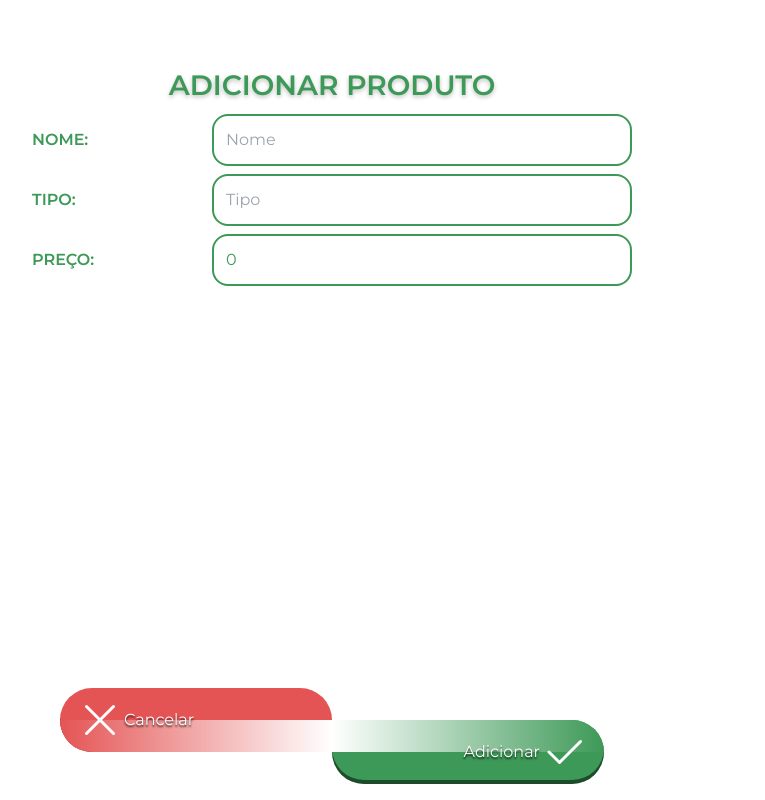
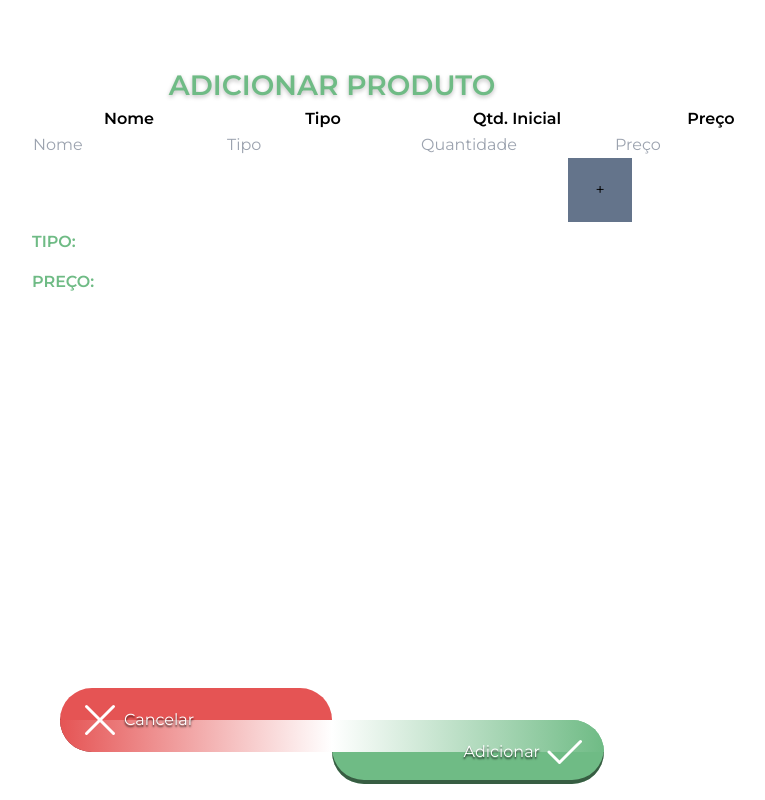
Before and after one commit to Roger2405/controle-vendas, a React (Create React App) app: page /adicionar-produto in a window 1280 px wide. Shown: the whole page, without its empty margins (308-1073 px from the left). Built offline with nearby package versions, Linux system fonts and the light colour scheme; a web font is replaced by a local one.

Commit message:
preparando layout para futura implementacao de estoque

```diff
--- a/src/components/Header/index.tsx
+++ b/src/components/Header/index.tsx
@@ -1,4 +1,4 @@
-import { List, X } from "phosphor-react";
+import { CurrencyDollar, List, Package, Stack, X } from "phosphor-react";
 import { useEffect, useState } from "react";
 import { Link, Outlet } from "react-router-dom";
 import Navigation from "../Navigation";
@@ -11,12 +11,12 @@ interface HeaderProps {
 
 export default function Header({ isLogged }: HeaderProps) {
 
-    const [linkProductsActive, setLinkProductsActive] = useState<boolean>(false);
+    const [activeLink, setActiveLink] = useState(0);
     const [showNav, setShowNav] = useState<boolean>(false);
 
     useEffect(() => {
         const path = window.location.pathname;
-        path.includes('produto') ? setLinkProductsActive(true) : setLinkProductsActive(false);
+        path.includes('produto') ? setActiveLink(1) : path.includes('estoque') ? setActiveLink(2) : setActiveLink(0);
     }, [])
 
 
@@ -32,18 +32,21 @@ export default function Header({ isLogged }: HeaderProps) {
                                 setShowNav(false)
                             }, 250)
                         }
-                    } onClick={() => setShowNav(!showNav)} className="nav-link">{showNav ?
+                        } onClick={() => setShowNav(!showNav)} className="nav-link">{showNav ?
                             <X size={48} color='white' />
                             :
                             <List size={48} color='white' />
                             }</button>
                     </div>
                     <div className='div-link'>
-                        <Link onClick={() => setLinkProductsActive(false)} className={`link ${!linkProductsActive && 'active'}`} to="/">Vendas</Link>
+                        <Link onClick={() => setActiveLink(0)} className={`link ${activeLink === 0 && 'active'}`} to="/"><CurrencyDollar size={32} color={`${activeLink === 0 ? '#6FBB85' : '#FFFFFF'}`} /></Link>
 
                     </div>
                     <div className='div-link'>
-                        <Link onClick={() => setLinkProductsActive(true)} className={`link ${linkProductsActive && 'active'}`} to="produtos">Produtos</Link>
+                        <Link onClick={() => setActiveLink(1)} className={`link ${activeLink === 1 && 'active'}`} to="produtos"><Package size={32} color={`${activeLink === 1 ? '#6FBB85' : '#FFFFFF'}`} /></Link>
+                    </div>
+                    <div className='div-link'>
+                        <Link onClick={() => setActiveLink(2)} className={`link ${activeLink === 2 && 'active'}`} to="produtos"><Stack size={32} color={`${activeLink === 2 ? '#6FBB85' : '#FFFFFF'}`} /></Link>
                     </div>
                 </nav>
                 <Navigation showNav={showNav} />
--- a/src/components/Header/styles.scss
+++ b/src/components/Header/styles.scss
@@ -17,6 +17,7 @@ header {
     display: flex;
     max-width: 500px;
     height: 100%;
+    flex-basis: auto;
     align-items: flex-end;
     background-image: linear-gradient(var(--primary) 50%, var(--background) 60%);
     position: relative;
@@ -24,7 +25,7 @@ header {
 
     .div-link {
         height: 3rem;
-        flex-basis: calc(50% - 24px);
+        flex-basis: calc((100% - 64px)/3);
         color: var(--background);
         text-align: center;
         line-height: 3rem;
@@ -38,23 +39,39 @@ header {
             background-color: var(--primary);
             height: 100%;
             width: 100%;
-            border-radius: 1rem;
+            //border-radius: 1rem;
 
             transition: .25s;
+
+            &:not(.active) {
+                border-bottom: $lineHeight solid var(--dark);
+            }
 
             &:hover:not(.active) {
                 filter: brightness(1.25);
             }
+
+            &>* {
+                margin: .5rem auto;
+            }
         }
 
-        &:nth-child(3) .link:not(.active) {
-            border-radius: 1rem 1rem 0 1rem;
-            border-bottom: $lineHeight solid var(--dark);
-        }
+        /*
+
         &:nth-child(2) .link:not(.active) {
             border-radius: 1rem 1rem 1rem 0;
             border-bottom: $lineHeight solid var(--dark);
         }
+
+        &:nth-child(3) .link:not(.active) {
+            //border-radius: 1rem 1rem 0 1rem;
+            border-bottom: $lineHeight solid var(--dark);
+        }
+
+        &:nth-child(4) .link:not(.active) {
+            border-radius: 0 0 0 1rem;
+            border-bottom: $lineHeight solid var(--dark);
+        }*/
 
 
         &:nth-child(1) {
--- a/src/pages/AddProduct.tsx
+++ b/src/pages/AddProduct.tsx
@@ -17,14 +17,15 @@ export default function AddProduct() {
     const [responseCode, setResponseCode] = useState(0);
 
     const arrProductTypes = productsTypes;
-
+    const [inputRowsCount, setInputRowsCount] = useState(0);
     const navigate = useNavigate();
 
 
-    function handleAddProduct(values: { name: string, type: string, price: number }) {
+    function handleAddProduct(values: { name: string, type: string, price: number }[]) {
         setIsLoading(true);
         const userId = getUserFromLocalStorage().id;
-        console.log(userId)
+        console.log(values)
+        /*
         Axios.post(`${process.env.REACT_APP_LINK_API}/${userId}/products/register`, {
             name: values.name,
             type: values.type,
@@ -39,7 +40,7 @@ export default function AddProduct() {
             else {
                 setResponseCode(-1);
             }
-        });
+        });*/
     }
     const validationsRegister = yup.object().shape({
         name: yup
@@ -54,34 +55,62 @@ export default function AddProduct() {
             .required("O preço é obrigatório")
     });
 
+    function generateFields() {
+    }
+
+    const rowsCountList: number[] = [];
+    for (let i = 0; i < inputRowsCount; i++) {
+        rowsCountList.push(i);
+    }
+
     return (
         <main className="page">
             <div className="h-full">
                 <h1 className="form-title title">Adicionar produto</h1>
                 <Formik
-                    initialValues={{ name: "", type: "", price: 0 }}
+                    initialValues={[{ name: "", type: "", price: 0 }]}
                     onSubmit={handleAddProduct}
                     validationSchema={validationsRegister}
 
                 >
                     <Form className="productForm flex flex-col h-max justify-between">
-                        <div>
+                        <table id="table">
+                            <tr>
+                                <th>Nome</th>
+                                <th>Tipo</th>
+                                <th>Qtd. Inicial</th>
+                                <th>Preço</th>
+                            </tr>
+                            {
+                                <>
+                                    {
+                                        rowsCountList.map((i) => {
+                                            return <Forms id={i} key={i} />
+                                        })
+                                    }
+                                </>
+                            }
+                            <tr className="table__row">
+                                <td><Field name="name" id="name" className="" placeholder="Nome" /></td>
+                                <td><Field list="product-types" name="type" id="type" className="" placeholder="Tipo" /></td>
+                                <td><Field id="quantity" name="quantity" type="number" className="" placeholder="Quantidade" /></td>
+                                <td><Field name="price" type="number" className="" placeholder="Preço" /></td>
+                            </tr>
 
-                            <div className="productForm__group">
-                                <label htmlFor="name" className="productForm__group--label">Nome: </label>
-                                <Field name="name" id="name" className="productForm__group--input" placeholder="Nome" />
 
                             <ErrorMessage
                                 component="span"
                                 name="name"
                                 className="error-message"
                             />
-                            </div>
+
+                        </table>
+                        <button type="button" onClick={() => setInputRowsCount(inputRowsCount + 1)} className="bg-slate-500 h-16 w-16 ml-auto">+</button>
 
                         <div className="productForm__group">
                             <label htmlFor="type" className="productForm__group--label">Tipo: </label>
 
-                                <Field list="product-types" name="type" id="type" className="productForm__group--input" placeholder="Tipo" />
+
                             <datalist id="product-types">
                                 {
                                     arrProductTypes.map(type => {
@@ -98,14 +127,12 @@ export default function AddProduct() {
                         </div>
                         <div className="productForm__group">
                             <label htmlFor="price" className="productForm__group--label">Preço: </label>
-                                <Field id="price" name="price" type="number" className="productForm__group--input" placeholder="Preço" />
 
                             <ErrorMessage
                                 component="span"
                                 name="price"
                                 className="error-message"
                             />
-                            </div>
                         </div>
 
                         <div className='fixed right-1/2 translate-x-1/2 bottom-0 flex h-24 w-full max-w-xl mx-auto px-4'>
@@ -146,3 +173,18 @@ export default function AddProduct() {
         </main>
     )
 }
+
+interface FormProps {
+    id: number
+}
+
+function Forms({ id }: FormProps) {
+    return (
+        <tr className="table__row">
+            <td><Field name={`name`} id="name" className="" placeholder="Nome" /></td>
+            <td><Field list="product-types" name={`type${id}`} id="type" className="" placeholder="Tipo" /></td>
+            <td><Field id="quantity" name={`quantity${id}`} type="number" className="" placeholder="Quantidade" /></td>
+            <td><Field name={`price${id}`} type="number" className="" placeholder="Preço" /></td>
+        </tr>
+    )
+}
--- a/src/styles/ProductForm.scss
+++ b/src/styles/ProductForm.scss
@@ -1,3 +1,7 @@
+.table__row {
+}
+
+
 .productForm {
     margin: auto;
     max-width: 600px;
--- a/src/styles/styles.scss
+++ b/src/styles/styles.scss
@@ -12,7 +12,7 @@ $headerHeight: 4rem;
     //--item-color: #E5F7DB;
     //--white: #FFFFFF;
     --background: #FFFFFF; //#F0F8FF;
-    --primary: #3D9957;
+    --primary: #6FBB85;
     --light-green: #b1e4aa;
     --red: #E55454;
     --gray: #8F8F8F;
```
Lines whose indentation alone changed are shown as unchanged.
